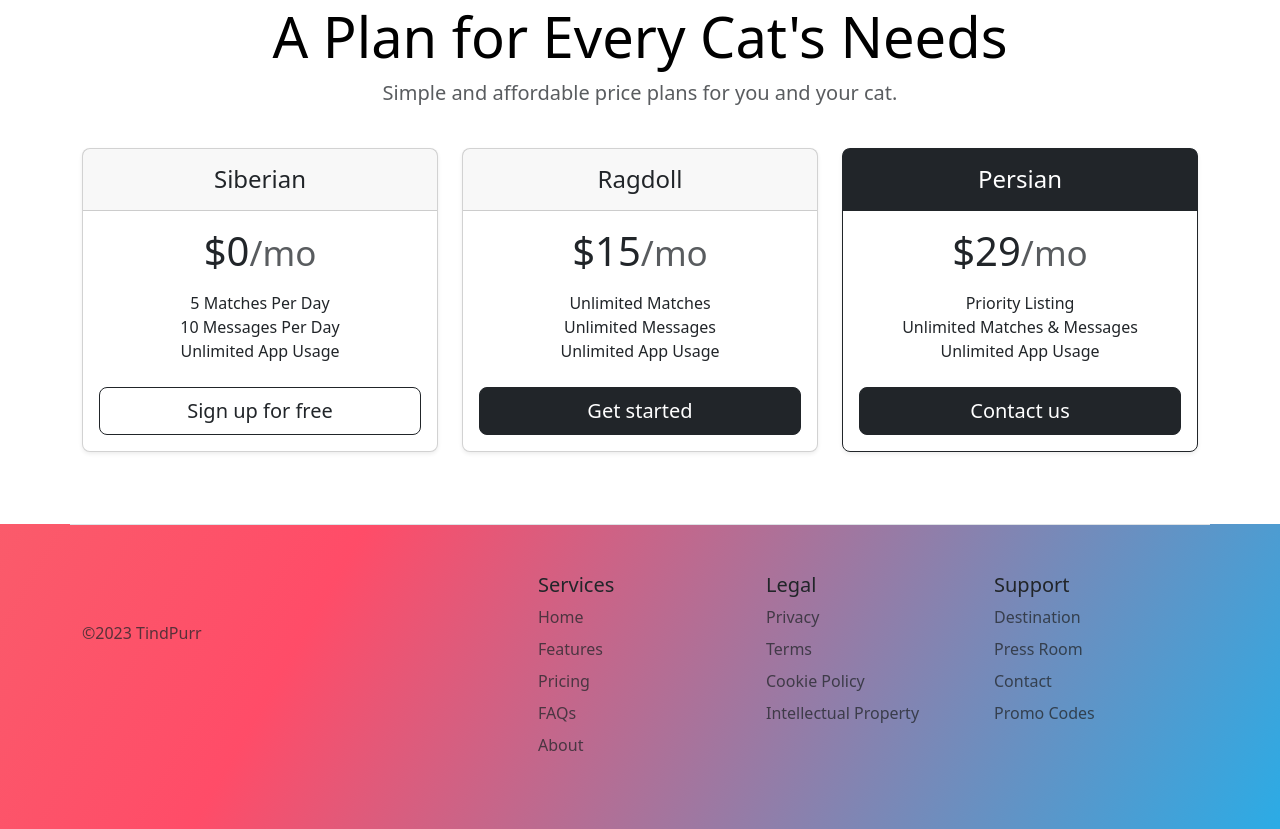
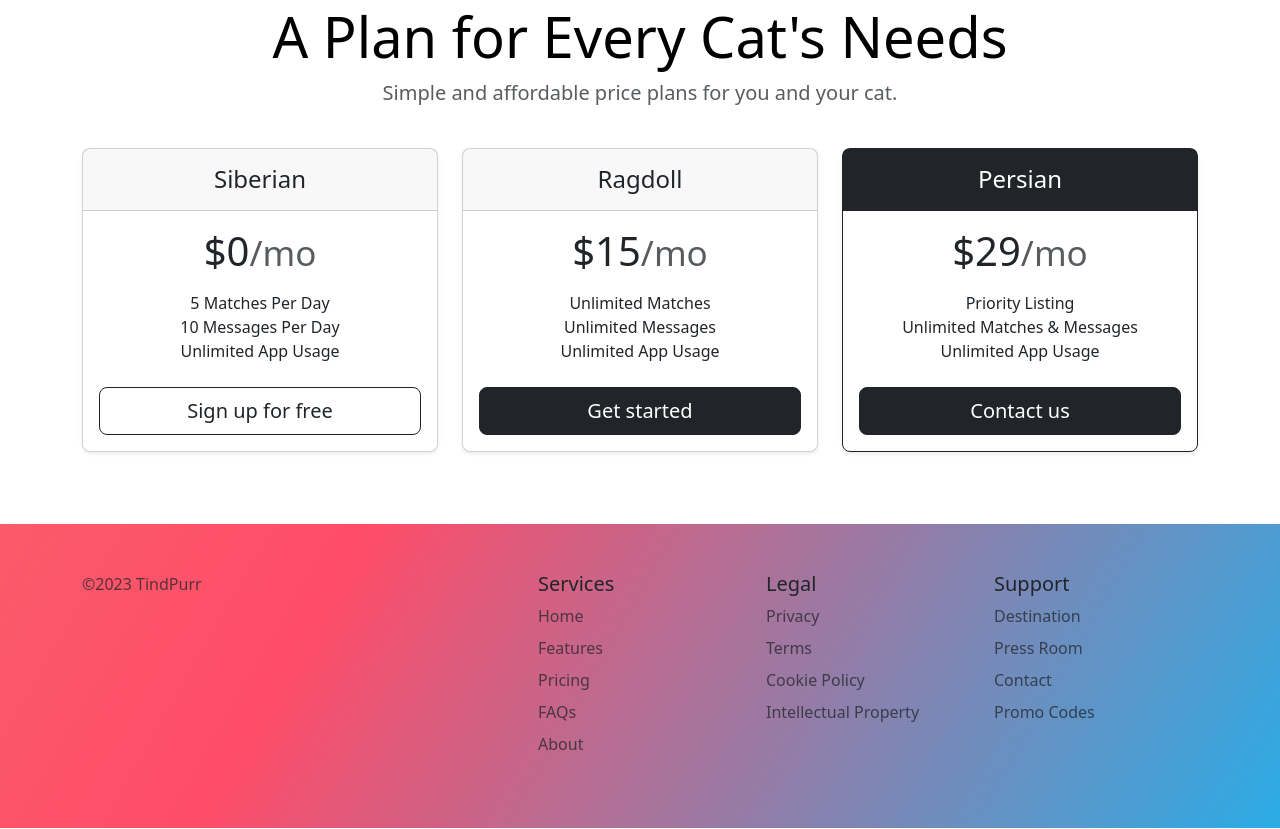
Before and after one commit to michelletan03/TindPurr, a plain HTML site: page index.html in a window 1280 px wide. Shown: the part 1549-2378 px from the top of the page. Drawn offline with nearby package versions, Linux system fonts and the light colour scheme.

Commit message:
made changes in footer section

```diff
--- a/index.html
+++ b/index.html
@@ -181,11 +181,8 @@
   <!-- Footer -->
   <section id="footer" class="gradient-background">
     <div class="container">
-      <footer class="row row-cols-1 row-cols-sm-2 row-cols-md-5 py-5 my-5 border-top mb-0">
+      <footer class="row row-cols-1 row-cols-sm-2 row-cols-md-5 py-5 my-5 mb-0">
         <div class="col mb-3">
-          <a href="/" class="d-flex align-items-center mb-3 link-body-emphasis text-decoration-none">
-            <svg class="bi me-2" width="40" height="32"><use xlink:href="#bootstrap"></use></svg>
-          </a>
           <p class="text-body-secondary">©2023 TindPurr</p>
         </div>
 
```
